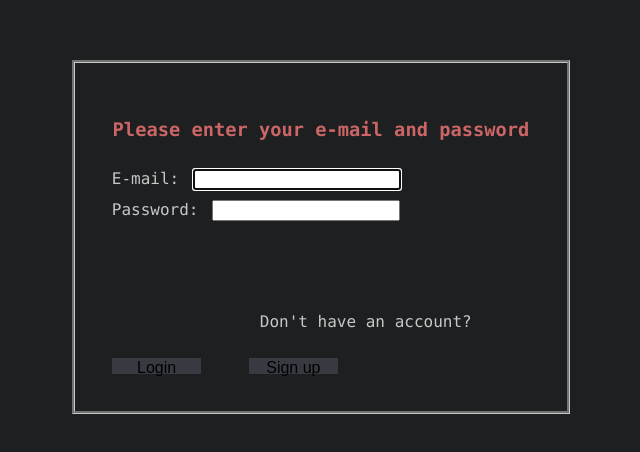
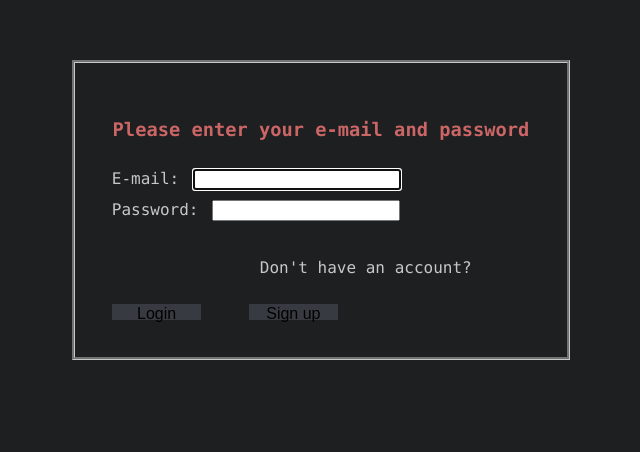
Before and after one commit to wavesinaroom/my_odin_project_synthesizer, a React (Create React App) app: page / in a window 1280 px wide. Shown: the part 180-632 px from the top of the page, without its empty margins (440-1080 px from the left). Built offline with nearby package versions, Linux system fonts and the light colour scheme.

Commit message:
[Task] Style signup panel

```diff
--- a/src/App.css
+++ b/src/App.css
@@ -151,3 +151,10 @@ svg{
   grid-template-areas: ". message"
                         "login signup";
 }
+
+.signup-buttons{
+  padding-top: 2em;
+  display: grid;
+  grid-template-areas: "signup . login";
+  gap:9em;
+}
--- a/src/components/login.js
+++ b/src/components/login.js
@@ -94,7 +94,7 @@ const Login = () =>{
             <label>Password:
               <input value={user.password} name='password' type='password' onChange={handlePassword} required/>
             </label>
-              <p data-testid='exception'>{exception}</p>
+            {exception!==''&&<p data-testid='exception'>{exception}</p>}
             <div className='signup-buttons'>
               <button type='submit'>Sign up</button>
               <button onClick={handleSignupToggle}>Login</button>
@@ -109,10 +109,10 @@ const Login = () =>{
             <label>Password:
               <input value={user.password} name='password' type='password' onChange={handlePassword} required/>
             </label>
-            <p data-testid='exception'>{exception}</p>
+            {exception!==''&&<p data-testid='exception'>{exception}</p>}
             <div className='login-buttons'>
+              <p style={{gridArea:"message"}}>Don&apos;t have an account?</p>
               <button style={{gridArea:"login"}}type='submit'>Login</button>
-              <p style={{gridArea:"message"}}>Don&apos;t have an account?</p>
               <button style={{gridArea:"signup"}}onClick={handleSignupToggle}>Sign up</button>
             </div>
         </form>
```
